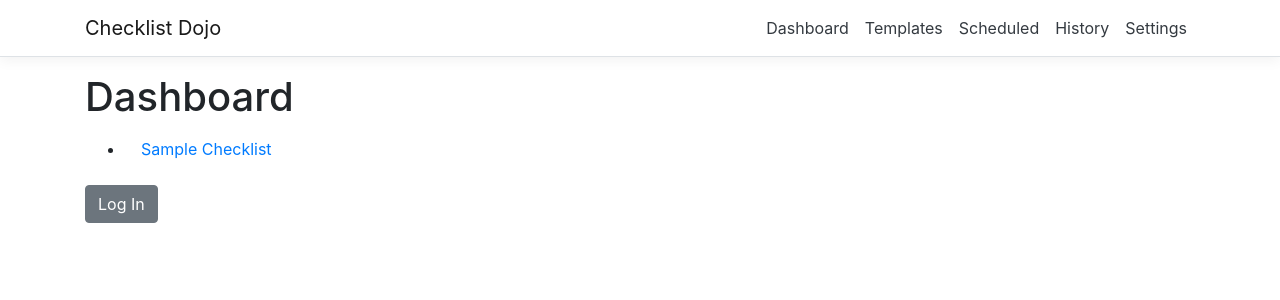
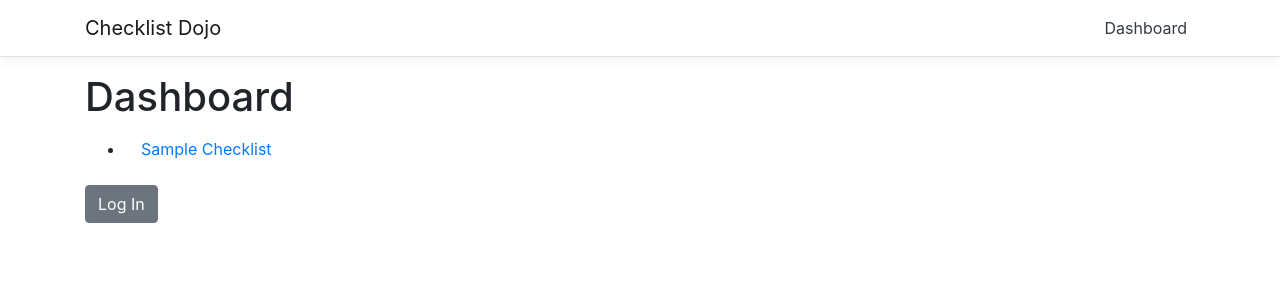
Before and after one commit to mwi-dtroyer/checklistdojo, a React (Create React App) app in the folder src/ChecklistDojo/ClientApp/: page / in a window 1280 px wide. Shown: the top 300 px of the page. Built offline with nearby package versions, Linux system fonts and the light colour scheme; what auth0-js would draw is missing.

Commit message:
GH-2 - Use localStorage to show whether or not a user is logged in

```diff
--- a/src/ChecklistDojo/ClientApp/src/components/NavMenu.js
+++ b/src/ChecklistDojo/ClientApp/src/components/NavMenu.js
@@ -30,6 +30,7 @@ export class NavMenu extends Component {
   }
 
   render() {
+    if (localStorage.getItem("isLoggedIn", "true")) {
       return (
         <header>
           <Navbar
@@ -78,5 +79,35 @@ export class NavMenu extends Component {
           </Navbar>
         </header>
       );
+    } else {
+      return (
+        <header>
+          <Navbar
+            className="navbar-expand-md navbar-toggleable-md ng-white border-bottom box-shadow mb-3"
+            light
+          >
+            <Container>
+              <NavbarBrand tag={Link} to="/">
+                Checklist Dojo
+              </NavbarBrand>
+              <NavbarToggler onClick={this.toggleNavbar} className="mr-2" />
+              <Collapse
+                className="d-md-inline-flex flex-md-row-reverse"
+                isOpen={!this.state.collapsed}
+                navbar
+              >
+                <ul className="navbar-nav flex-grow">
+                  <NavItem>
+                    <NavLink tag={Link} className="text-dark" to="/">
+                      Dashboard
+                    </NavLink>
+                  </NavItem>
+                </ul>
+              </Collapse>
+            </Container>
+          </Navbar>
+        </header>
+      );
     }
   }
+}
```
Lines whose indentation alone changed are shown as unchanged.
